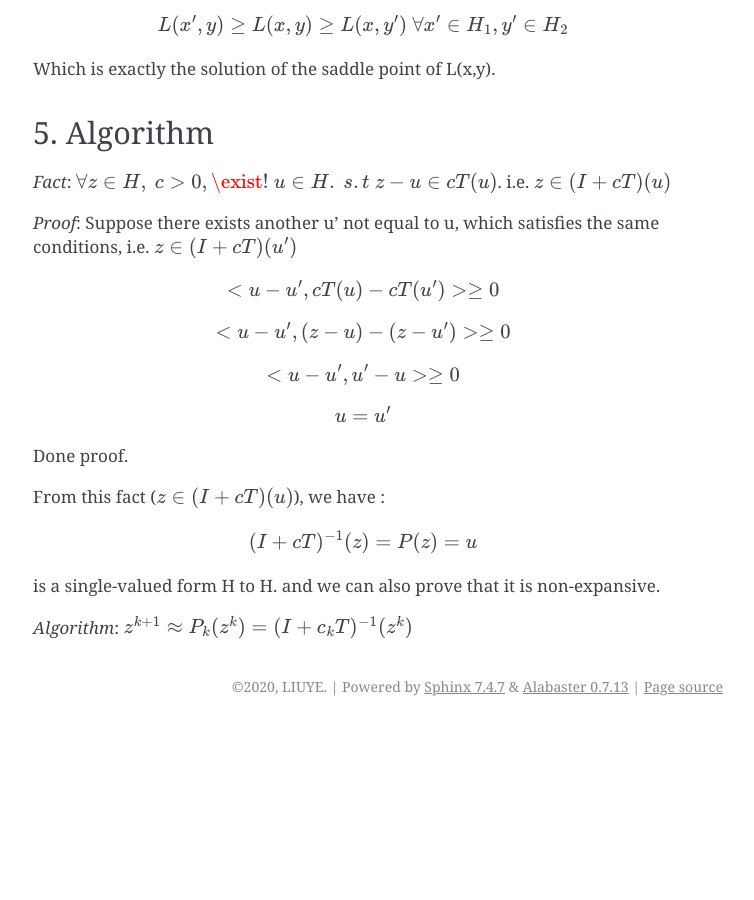
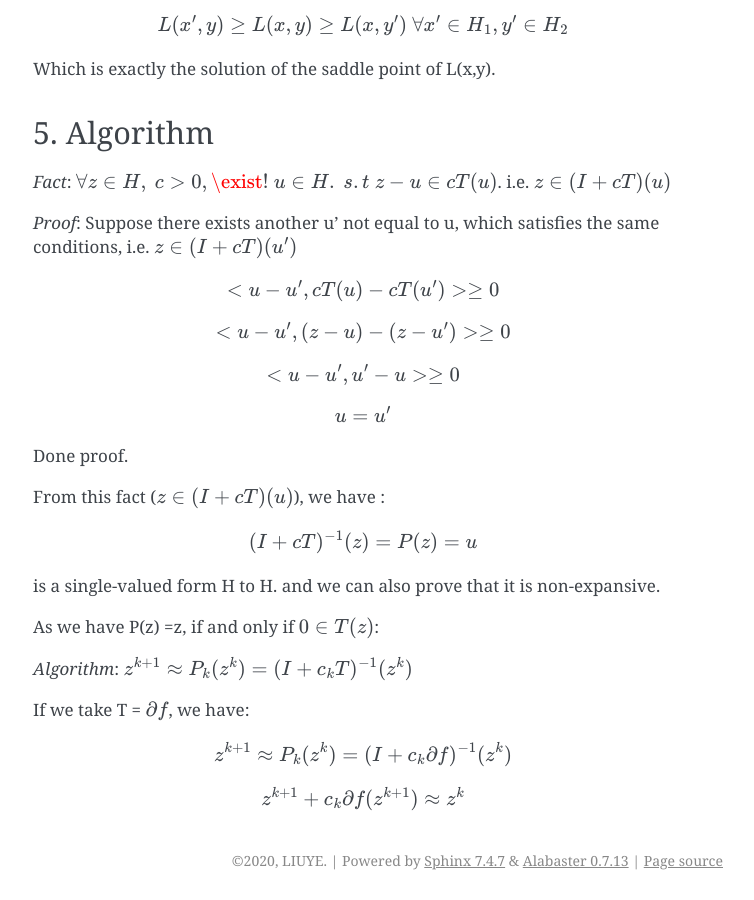
Before and after one commit to gggliuye/cvx_learning, a Sphinx documentation site: the page built from docs/ProximalAlgorithms/Monotone.rst, in a window 1280 px wide and 900 px high, scrolled down 2467 px. Shown: the whole window, without its empty margins (387-1141 px from the left). Built offline with Sphinx 7.4.7, drawn with Linux system fonts in a browser that asks for light colours; before the commit the page ends 3193 px from its top, so only the background shows below that.

Commit message:
Update Monotone.rst

```diff
--- a/docs/ProximalAlgorithms/Monotone.rst
+++ b/docs/ProximalAlgorithms/Monotone.rst
@@ -143,4 +143,14 @@ From this fact (:math:`z\in (I + cT)(u)`), we have :
 
 is a single-valued form H to H. and we can also prove that it is non-expansive.
 
+As we have P(z) =z, if and only if :math:`0\in T(z)`:
+
 *Algorithm*: :math:`z^{k+1} \approx P_{k}(z^{k}) = (I+c_{k}T)^{-1}(z^{k})`
+
+If we take T = :math:`\partial f`, we have:
+
+.. math::
+  z^{k+1} \approx P_{k}(z^{k}) = (I+c_{k}\partial f)^{-1}(z^{k})
+
+.. math::
+  z^{k+1} + c_{k}\partial f(z^{k+1}) \approx z^{k}
```
